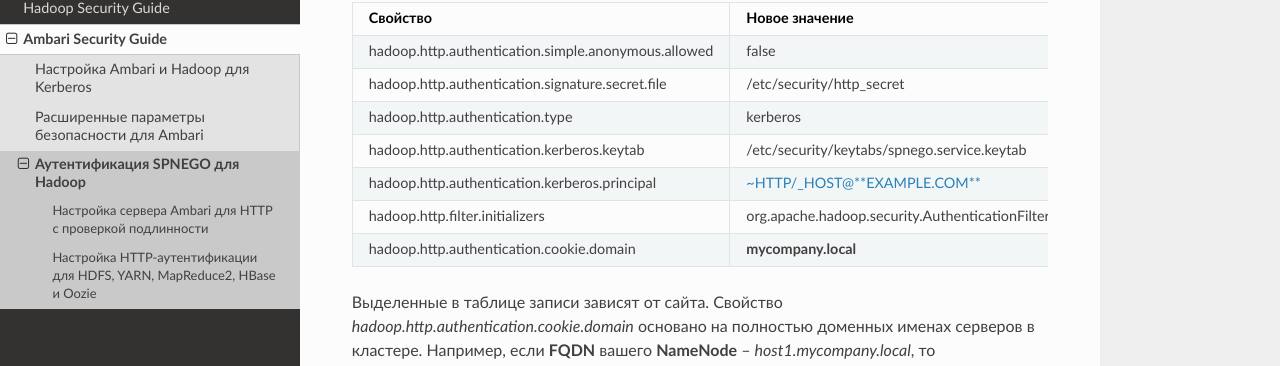
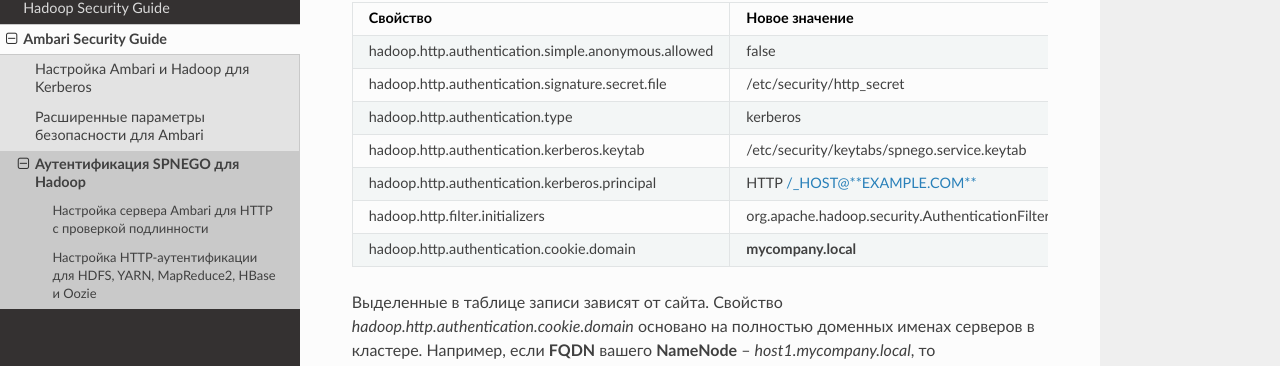
Before and after one commit to arenadata/docs_adps, a Sphinx documentation site: the page built from source/SecurityAmbari/spnego.rst, in a window 1280 px wide and 900 px high, scrolled down 725 px. Shown: the part 276-642 px from the top of the window. Built offline with Sphinx 7.4.7 and the Read the Docs theme 2.0.0, drawn with Linux system fonts in a browser that asks for light colours.

```diff
--- a/source/SecurityAmbari/spnego.rst
+++ b/source/SecurityAmbari/spnego.rst
@@ -37,7 +37,7 @@
    "hadoop.http.authentication.signature.secret.file", "/etc/security/http_secret"
    "hadoop.http.authentication.type", "kerberos"
    "hadoop.http.authentication.kerberos.keytab", "/etc/security/keytabs/spnego.service.keytab"
-   "hadoop.http.authentication.kerberos.principal", "~HTTP/_HOST@**EXAMPLE.COM**"
+   "hadoop.http.authentication.kerberos.principal", "HTTP /_HOST@**EXAMPLE.COM**"
    "hadoop.http.filter.initializers", "org.apache.hadoop.security.AuthenticationFilterInitializer"
    "hadoop.http.authentication.cookie.domain", "**mycompany.local**"
 
```
